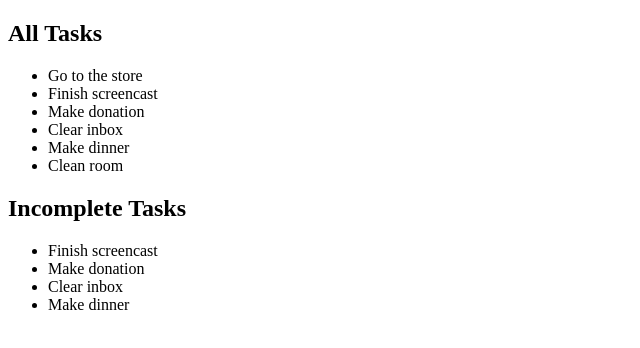
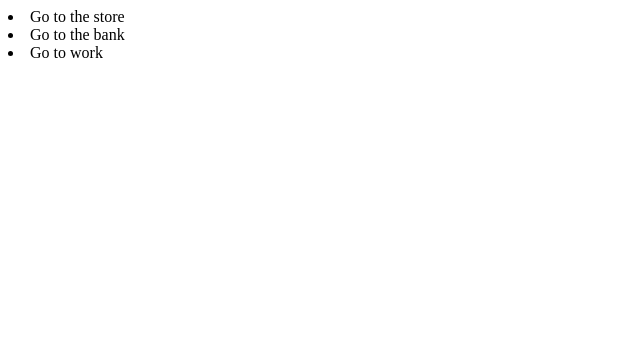
Before and after one commit to Fazer4191/learn-vue, a plain HTML site: page index.html in a window 1280 px wide. Shown: the whole page, without its empty margins (0-640 px from the left). Drawn offline with nearby package versions, Linux system fonts and the light colour scheme.

Commit message:
Lesson 7 - Components 101

```diff
--- a/index.html
+++ b/index.html
@@ -10,43 +10,15 @@
     <body>
 
         <div id="root">
-            <h2>All Tasks</h2>
 
-            <ul>
-                <li v-for="task in tasks" v-text="task.description"></li>
-            </ul>
-
-            <h2>Incomplete Tasks</h2>
-
-            <ul>
-                <li v-for="task in incompleteTasks" v-text="task.description"></li>
-            </ul>
+                <task>Go to the store</task>
+                <task>Go to the bank</task>
+                <task>Go to work</task>
 
         </div>
 
         <script src="https://unpkg.com/vue"></script>
-
-        <script>
-            var app = new Vue({
-                el: '#root',
-                data: {
-                    tasks: [
-                        { description: 'Go to the store', completed: true },
-                        { description: 'Finish screencast', completed: false },
-                        { description: 'Make donation', completed: false },
-                        { description: 'Clear inbox', completed: false },
-                        { description: 'Make dinner', completed: false },
-                        { description: 'Clean room', completed: true }
-                    ]
-                },
-
-                computed: {
-                    incompleteTasks() {
-                        return this.tasks.filter(task => ! task.completed)
-                    }
-                }
-            })
-        </script>
+        <script src="main.js"></script>
 
     </body>
 </html>
--- /dev/null
+++ b/main.js
@@ -0,0 +1,7 @@
+Vue.component('task', {
+    template: '<li><slot></<slot></li>'
+});
+
+var app = new Vue({
+    el: '#root'
+});
```
